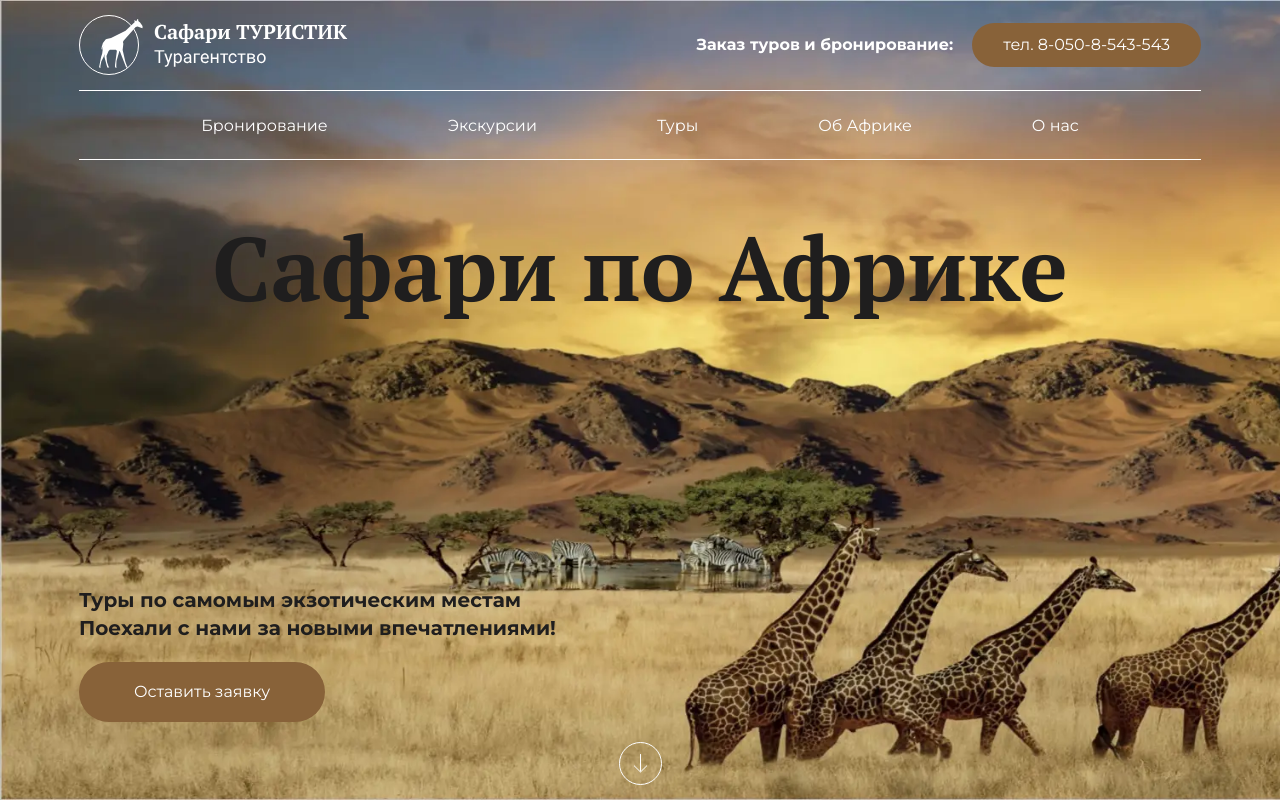
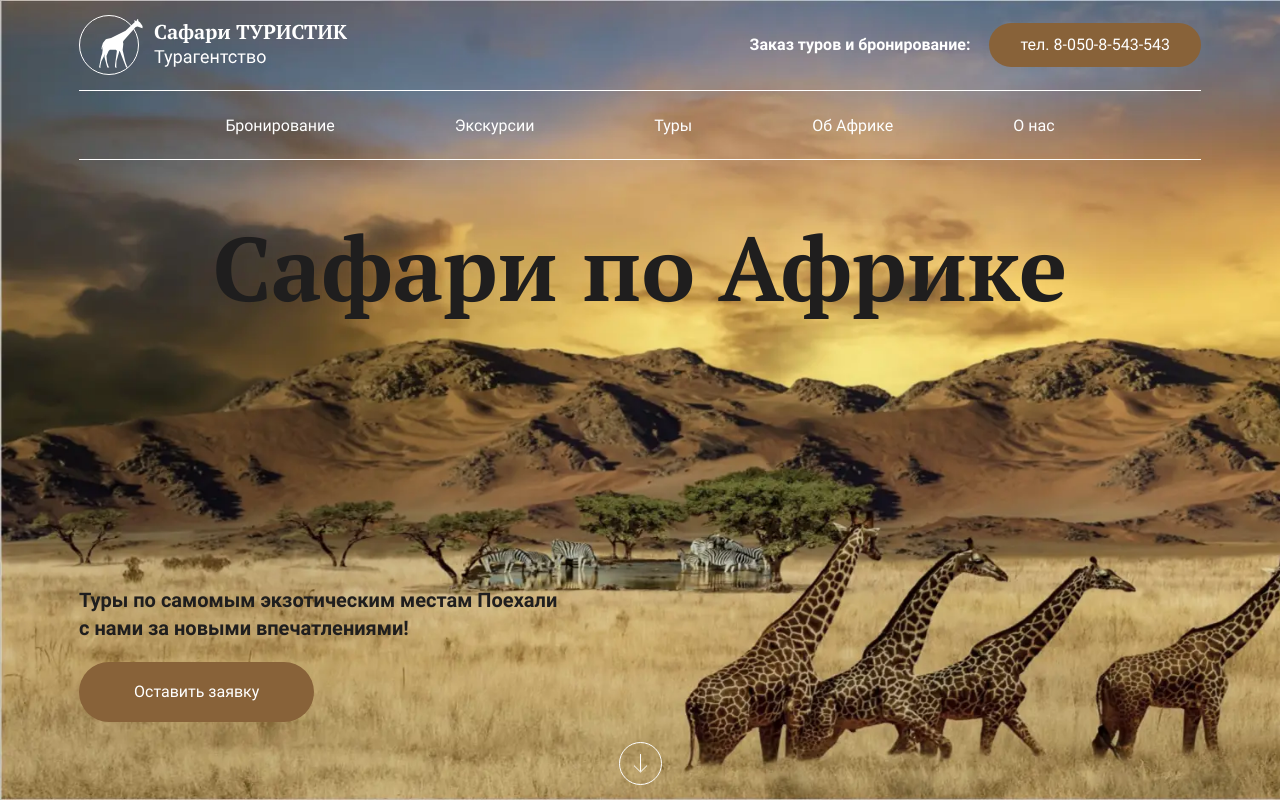
Before and after one commit to Artem-242/safari, a plain HTML site: page index.html in a window 1280 px wide. Shown: the top 801 px of the page. Drawn offline with Linux system fonts and the light colour scheme.

Commit message:
Add files via upload

```diff
--- a/css/style.css
+++ b/css/style.css
@@ -1,12 +1,42 @@
-@import url(https://fonts.googleapis.com/css2?family=Montserrat:wght@400;
-
-500;700&family=PT+Serif:wght@700&display=swap);
 @charset "UTF-8";
+
 @font-face {
   font-family: icons;
   font-display: swap;
   src: url("../fonts/icons.woff2") format("woff2"), url("../fonts/icons.woff") format("woff");
   font-weight: 400;
+  font-style: normal;
+}
+
+@font-face {
+  font-family: PT Serif;
+  font-display: swap;
+  src: url("../fonts/PT Serif.woff2") format("woff2"), url("../fonts/PT Serif.woff") format("woff");
+  font-weight: 400;
+  font-style: normal;
+}
+
+@font-face {
+  font-family: Roboto;
+  font-display: swap;
+  src: url("../fonts/Roboto-Bold.woff2") format("woff2"), url("../fonts/Roboto-Bold.woff") format("woff");
+  font-weight: 700;
+  font-style: normal;
+}
+
+@font-face {
+  font-family: Roboto;
+  font-display: swap;
+  src: url("../fonts/Roboto-Regular.woff2") format("woff2"), url("../fonts/Roboto-Regular.woff") format("woff");
+  font-weight: 400;
+  font-style: normal;
+}
+
+@font-face {
+  font-family: Roboto;
+  font-display: swap;
+  src: url("../fonts/Roboto-Medium.woff2") format("woff2"), url("../fonts/Roboto-Medium.woff") format("woff");
+  font-weight: 500;
   font-style: normal;
 }
 
@@ -52,7 +82,7 @@ body {
 body {
   color: #fff;
   line-height: 1;
-  font-family: "Montserrat";
+  font-family: "Roboto";
   font-size: 1rem;
   -ms-text-size-adjust: 100%;
   -moz-text-size-adjust: 100%;
@@ -64,7 +94,7 @@ body {
 input,
 button,
 textarea {
-  font-family: "Montserrat";
+  font-family: "Roboto";
   font-size: inherit;
 }
 
--- a/index.html
+++ b/index.html
@@ -6,7 +6,7 @@
 	<meta charset="UTF-8">
 	<meta name="format-detection" content="telephone=no">
 	<!-- <style>body{opacity: 0;}</style> -->
-	<link rel="stylesheet" href="css/style.min.css?_v=20220818182813">
+	<link rel="stylesheet" href="css/style.min.css?_v=20220818184536">
 	<link rel="shortcut icon" href="favicon.ico">
 	<!-- <meta name="robots" content="noindex, nofollow"> -->
 	<meta name="viewport" content="width=device-width, initial-scale=1.0">
@@ -428,7 +428,7 @@
 			</div>
 		</div>
 	</div>
-	<script src="js/app.min.js?_v=20220818182813"></script>
+	<script src="js/app.min.js?_v=20220818184536"></script>
 </body>
 
 </html>
```
Also changed, not shown: css/style.min.css, fonts/PT Serif.woff (added), fonts/PT Serif.woff2 (added), fonts/Roboto-Bold.woff (added), fonts/Roboto-Bold.woff2 (added), fonts/Roboto-Medium.woff (added), fonts/Roboto-Medium.woff2 (added), fonts/Roboto-Regular.woff (added), fonts/Roboto-Regular.woff2 (added).
